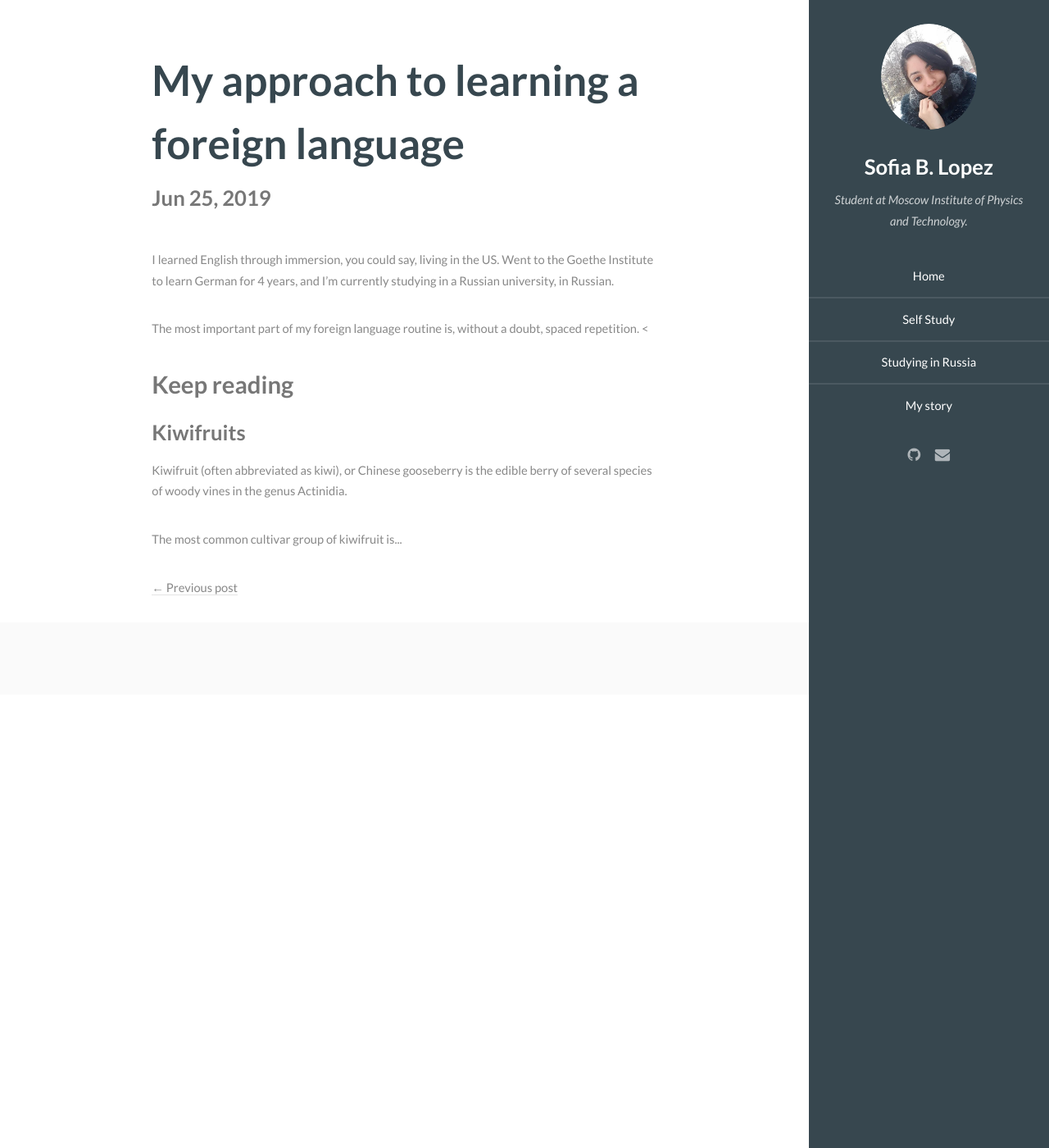
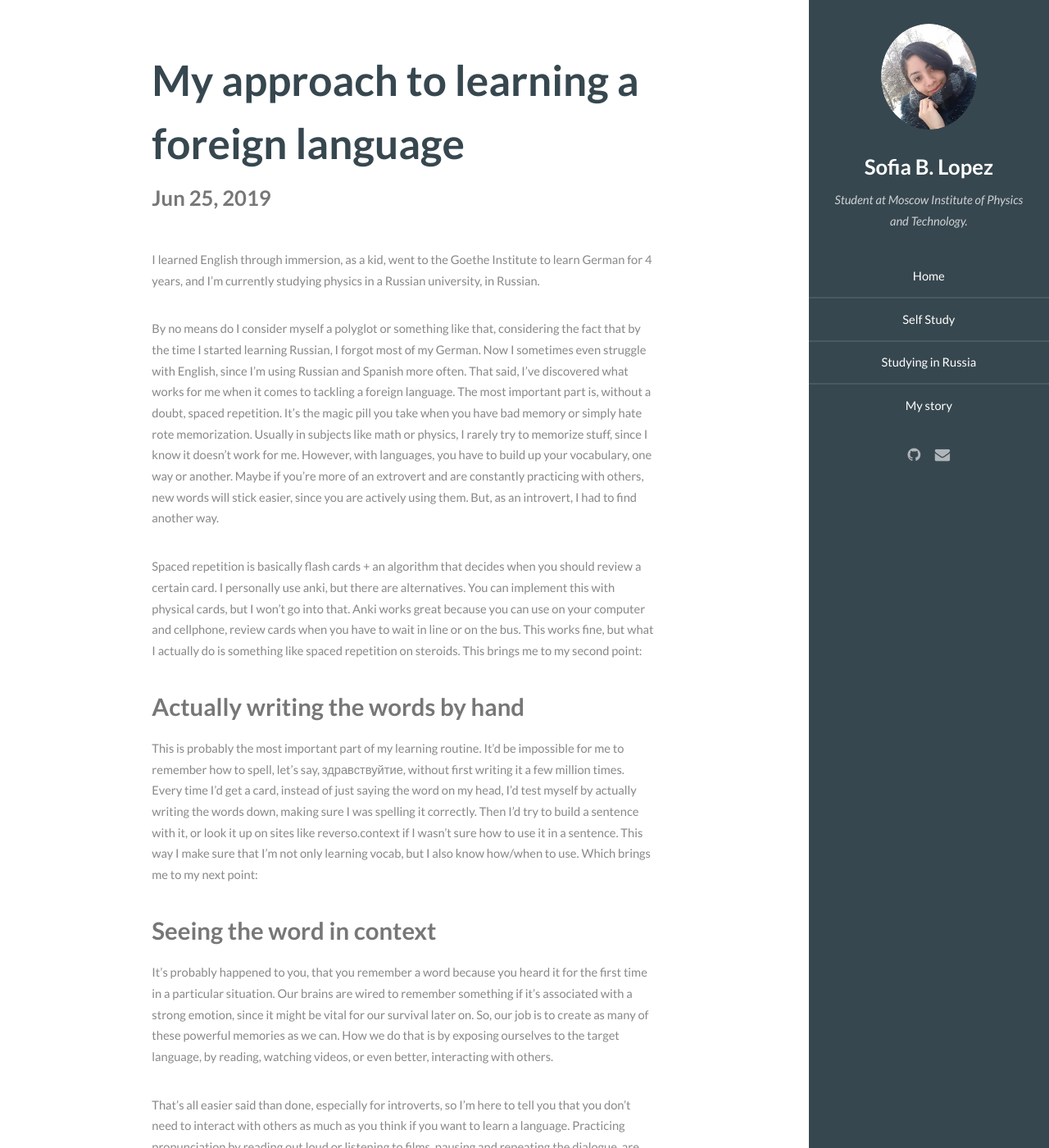
Before and after one commit to sofiabelen/sofiabelen.github.io, a Jekyll site: the page built from _posts/2019-06-25-foreignlanguages.md, in a window 1280 px wide and 1400 px high. Shown: the whole window at 82% size. Built offline with Jekyll 4.4.1, drawn with Linux system fonts in a browser that asks for light colours; some of the changed text lies outside the part shown.

Commit message:
New post: foreignlanguages.md

```diff
--- a/_posts/2019-06-25-foreignlanguages.md
+++ b/_posts/2019-06-25-foreignlanguages.md
@@ -3,7 +3,18 @@ layout: post
 title: My approach to learning a foreign language
 category: "selfstudy"
 ---
-I learned English through immersion, you could say, living in the US. Went to the Goethe Institute to learn German for 4 years, and I'm currently studying in a Russian university, in Russian.
+I learned English through immersion, as a kid, went to the Goethe Institute to learn German for 4 years, and I'm currently studying physics in a Russian university, in Russian.
 
-The most important part of my foreign language routine is, without a doubt, spaced repetition.
-<
+By no means do I consider myself a polyglot or something like that, considering the fact that by the time I started learning Russian, I forgot most of my German. Now I sometimes even struggle with English, since I'm using Russian and Spanish more often. That said, I've discovered what works for me when it comes to tackling a foreign language. The most important part is, without a doubt, spaced repetition. It's the magic pill you take when you have bad memory or simply hate rote memorization. Usually in subjects like math or physics, I rarely try to memorize stuff, since I know it doesn't work for me. However, with languages, you have to build up your vocabulary, one way or another. Maybe if you're more of an extrovert and are constantly practicing with others, new words will stick easier, since you are actively using them. But, as an introvert, I had to find another way.
+
+Spaced repetition is basically flash cards + an algorithm that decides when you should review a certain card. I personally use anki, but there are alternatives. You can implement this with physical cards, but I won't go into that. Anki works great because you can use on your computer and cellphone, review cards when you have to wait in line or on the bus. This works fine, but what I actually do is something like spaced repetition on steroids. This brings me to my second point:
+
+## Actually writing the words by hand
+
+This is probably the most important part of my learning routine. It'd be impossible for me to remember how to spell, let's say, здравствуйтие, without first writing it a few million times. Every time I'd get a card, instead of just saying the word on my head, I'd test myself by actually writing the words down, making sure I was spelling it correctly. Then I'd try to build a sentence with it, or look it up on sites like reverso.context if I wasn't sure how to use it in a sentence. This way I make sure that I'm not only learning vocab, but I also know how/when to use. Which brings me to my next point:
+
+## Seeing the word in context
+
+It's probably happened to you, that you remember a word because you heard it for the first time in a particular situation. Our brains are wired to remember something if it's associated with a strong emotion, since it might be vital for our survival later on. So, our job is to create as many of these powerful memories as we can. How we do that is by exposing ourselves to the target language, by reading, watching videos, or even better, interacting with others.
+
+That's all easier said than done, especially for introverts, so I'm here to tell you that you don't need to interact with others as much as you think if you want to learn a language. Practicing pronunciation by reading out loud or listening to films, pausing and repeating the dialogue, are some good alternatives. It might take you longer, but it's definitely possible to make much progress this way.
```
